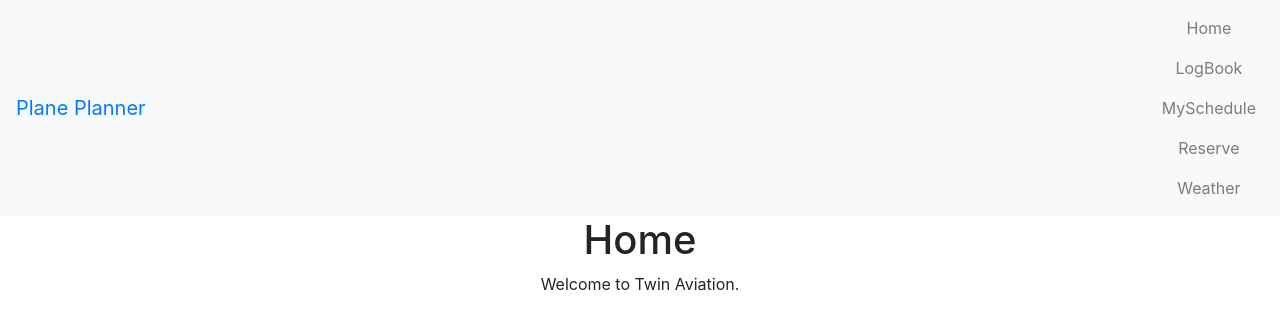
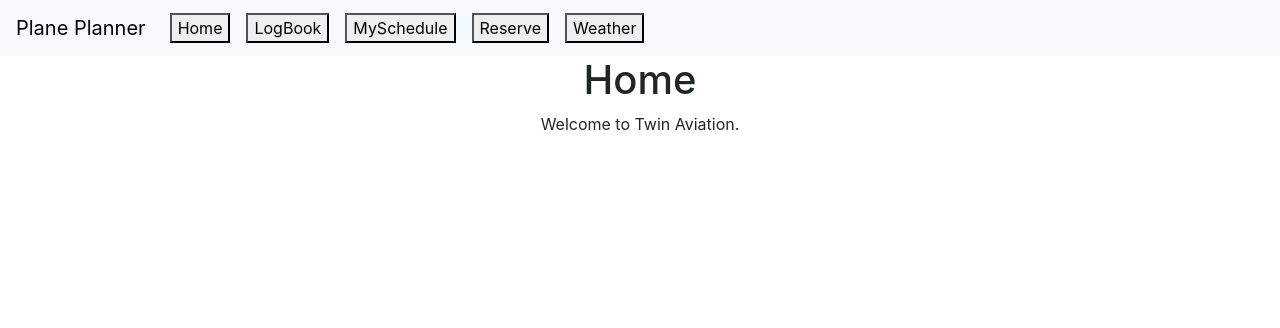
Before and after one commit to amis-3610-dream-team/group-project, a React (Create React App) app: page / in a window 1280 px wide. Shown: the top 328 px of the page. Built offline with nearby package versions, Linux system fonts and the light colour scheme.

Commit message:
Navbar fixed, not complete

```diff
--- a/package.json
+++ b/package.json
@@ -1,5 +1,5 @@
 {
-  "name": "so-much-fun",
+  "name": "plane-planner",
   "version": "0.1.0",
   "private": true,
   "dependencies": {
--- a/src/Components/Navigation/Navigation.css
+++ b/src/Components/Navigation/Navigation.css
@@ -1,3 +1,35 @@
 a:hover {
     text-decoration: none;
 }
+
+.LogoName {
+    color: black;
+    text-decoration: none;
+}
+.LogoName:hover {
+    color: black;
+    text-decoration: none;
+}
+
+a {
+    text-decoration: none;
+}
+
+button:focus {
+
+    outline:0 !important;
+}
+@media (max-width: 990px) {
+    a.nav-link {
+        }
+    .bubble {
+            width: 100vw;
+        }
+}
+@media (min-width: 991px) {
+    a.nav-link {
+        display: inline;
+        text-decoration: none;
+        outline: none;
+    }
+}
--- a/src/Components/Navigation/Navigation.js
+++ b/src/Components/Navigation/Navigation.js
@@ -15,15 +15,13 @@ render() {
     return(
       <div>
     <Navbar bg="light" expand="lg">
-        <Navbar.Brand>
-          <Link to="/">Plane Planner</Link>
+        <Navbar.Brand >
+          <Link className="LogoName" to="/">Plane Planner</Link>
         </Navbar.Brand>
-        <Navbar.Toggle aria-controls="basic-navbar-nav" />
-        <Navbar.Collapse className="justify-content-end">
+        <Navbar.Toggle/>
+        <Navbar.Collapse>
           <Nav>
-            <NavItem>
-             <PageList pagesList={pagesList} />
-            </NavItem>
+             <PageList  pagesList={pagesList} />
           </Nav>
         </Navbar.Collapse>
       </Navbar>
--- a/src/Components/Navigation/PageListCompiler.js
+++ b/src/Components/Navigation/PageListCompiler.js
@@ -1,16 +1,17 @@
 import React from 'react';
 import {Navbar, Nav, NavItem} from "react-bootstrap";
 import {Link} from "react-router-dom";
+import './Navigation.css';
 
 export default function PageList(props) {
     const strings = props.pagesList;
     const listItems = strings.map((string) =>
-     <Nav.Link href={"/" + string}> {string} </Nav.Link>);
+     <Nav.Link id="inline"  href={"/" + string}><button className="bubble">{string}</button></Nav.Link>);
 
     return (
 
-        <NavItem>
-            <Nav.Link href="/">Home</Nav.Link>
+        <NavItem >
+            <Nav.Link id="inline" href="/"> <button className="bubble">Home</button></Nav.Link>
             {listItems}
         </NavItem>
     )
--- a/src/Custom.scss
+++ /dev/null
@@ -1 +0,0 @@
-@import "../node_modules/bootstrap/scss/bootstrap";
```
